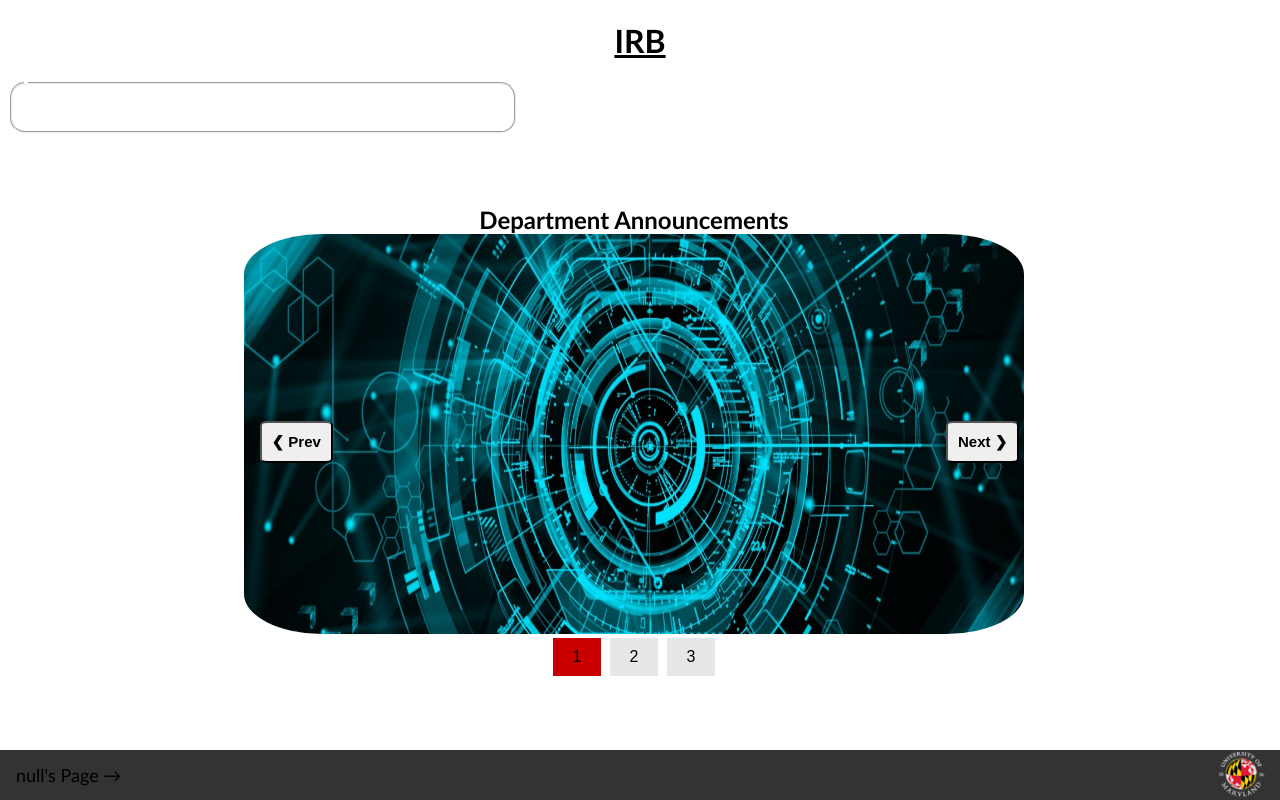
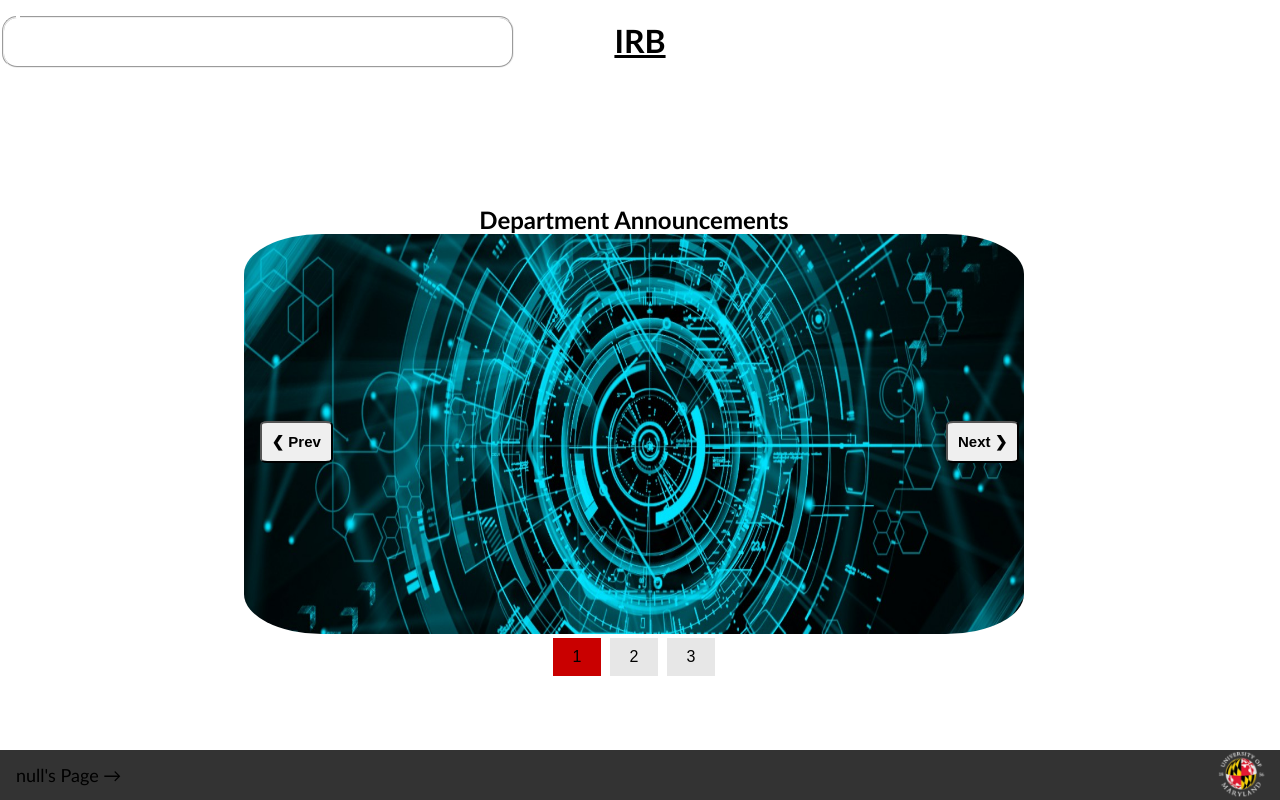
Before and after one commit to jwisbeck/Super-Message-Board, a plain HTML site: page homePage/homePage.html in a window 1280 px wide. Drawn offline with Linux system fonts and the light colour scheme.

```diff
--- a/homePage/homePage.css
+++ b/homePage/homePage.css
@@ -103,12 +103,12 @@
     Location:  top left */
 
 .classroom {
-  /* position: absolute; */
+  position: absolute;
   top: 2%;
   box-sizing: border-box;
   float: left;
   width:40%;
-  left:20%;
+  left:0%;
 }
 
 
```
Also changed, not shown: README.md, 1 other file.
